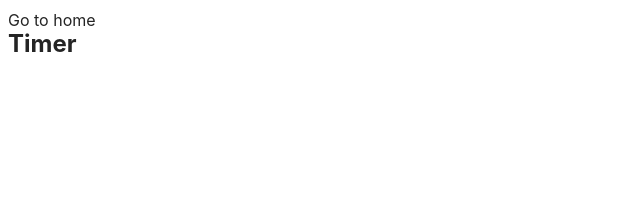
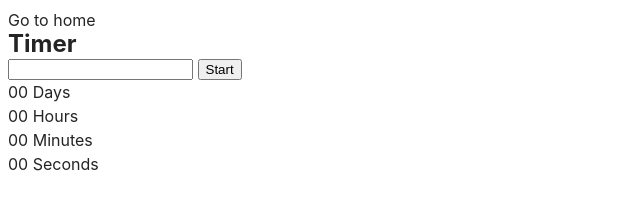
Before and after one commit to Vikasa2704/goit-js-hw-10, a website built with Vite: page src/1-timer.html in a window 1280 px wide. Shown: the whole page, without its empty margins (0-640 px from the left). Built offline with nearby package versions, Linux system fonts and the light colour scheme.

Commit message:
add option

```diff
--- a/package.json
+++ b/package.json
@@ -9,12 +9,13 @@
     "preview": "vite preview"
   },
   "devDependencies": {
-    "vite": "^4.5.2",
-    "glob": "^8.1.0"
+    "glob": "^8.1.0",
+    "vite": "^4.5.2"
   },
   "author": "Victoria Saltanovich <Vikasa2704@gmail.com>",
   "license": "ISC",
   "dependencies": {
+    "flatpickr": "^4.6.13",
     "vite-plugin-full-reload": "^1.0.5",
     "vite-plugin-html-inject": "^1.0.1"
   }
--- a/src/1-timer.html
+++ b/src/1-timer.html
@@ -4,6 +4,11 @@
     <meta charset="UTF-8" />
     <meta http-equiv="X-UA-Compatible" content="IE=edge" />
     <meta name="viewport" content="width=device-width, initial-scale=1.0" />
+    <!-- <link
+      rel="stylesheet"
+      href="https://cdn.jsdelivr.net/npm/flatpickr/dist/flatpickr.min.css"
+    /> -->
+
     <link rel="stylesheet" href="./css/timer.css" />
     <title>Timer</title>
   </head>
@@ -12,6 +17,29 @@
       <a href="./index.html">Go to home</a>
       <h1>Timer</h1>
     </section>
+
+    <input type="text" id="datetime-picker" />
+    <button type="button" data-start>Start</button>
+
+    <div class="timer">
+      <div class="field">
+        <span class="value" data-days>00</span>
+        <span class="label">Days</span>
+      </div>
+      <div class="field">
+        <span class="value" data-hours>00</span>
+        <span class="label">Hours</span>
+      </div>
+      <div class="field">
+        <span class="value" data-minutes>00</span>
+        <span class="label">Minutes</span>
+      </div>
+      <div class="field">
+        <span class="value" data-seconds>00</span>
+        <span class="label">Seconds</span>
+      </div>
+    </div>
+
     <script src="./js/1-timer.js" type="module"></script>
   </body>
 </html>
--- a/src/js/1-timer.js
+++ b/src/js/1-timer.js
@@ -1,2 +1,5 @@
 import '../css/timer.css';
 import '../css/styles.css';
+
+import flatpickr from 'flatpickr';
+import 'flatpickr/dist/flatpickr.min.css';
```
Also changed, not shown: 1 other file.
